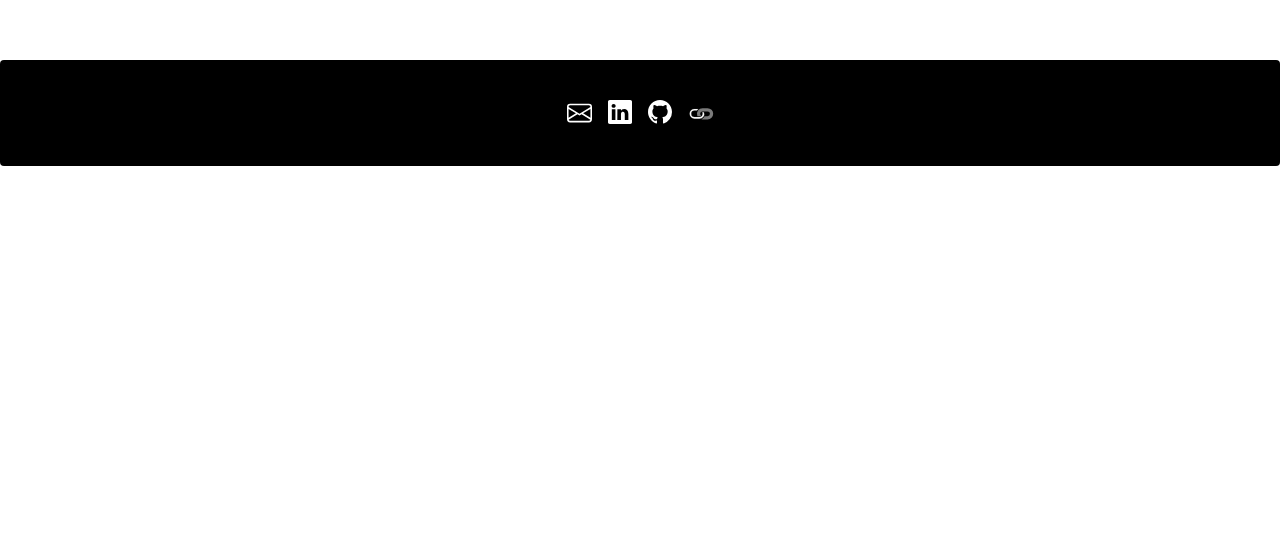
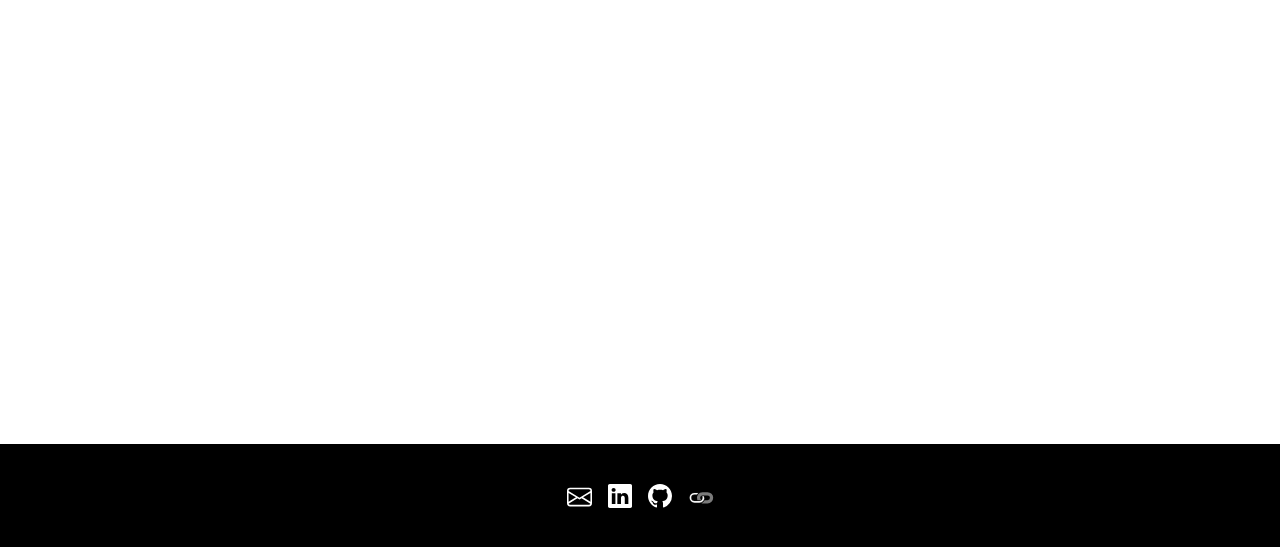
Before and after one commit to sujaykumarmag/pertfolio_site, a Next.js app: page / in a window 1280 px wide. Shown: the part 1079-1626 px from the top of the page. Before the commit the page ends 1245 px from the top, so only its background shows below. Built offline with nearby package versions, Linux system fonts and the light colour scheme.

Commit message:
added Bio

```diff
--- a/src/app/cv/page.js
+++ b/src/app/cv/page.js
@@ -13,7 +13,7 @@ export default function Bio() {
             const iframe = iframeRef.current;
             const windowHeight = window.innerHeight || document.documentElement.clientHeight;
             const iframeHeight = windowHeight - iframe.getBoundingClientRect().top;
-            iframe.style.height = `${2.2 * iframeHeight}px`;
+            iframe.style.height = `${3.7 * iframeHeight}px`;
         };
 
         setIframeHeight();
@@ -46,18 +46,16 @@ export default function Bio() {
 
             <div className="w-full lg:w-2/3 mx-auto p-5 lg:p-8">
                 <div className="text-left mb-4">
-                    <p className='text-2xl lg:text-3xl '>Curriculum Vitae</p>
-                <a className='text-1xl text-left text-blue-900 hover:underline' href="/assets/cv.pdf" target="_blank" >[PDF]</a>
-
+                    <p className="text-2xl lg:text-3xl">Curriculum Vitae</p>
+                    <a className="text-1xl text-left text-blue-900 hover:underline" href="/assets/cv.pdf" target="_blank">
+                        [PDF]
+                    </a>
                 </div>
-
-
-
-                <div className="aspect-w-16 aspect-h-9">
+                <div className="aspect-w-4 aspect-h-3 sm:aspect-w-16 sm:aspect-h-9">
                     <iframe
                         src="/assets/cv.pdf"
                         ref={iframeRef}
-                        className="w-full"
+                        className="w-full h-full"
                         title="Embedded PDF"
                     ></iframe>
                 </div>
@@ -66,6 +64,7 @@ export default function Bio() {
 
 
 
+
         </div>
     )
 }
--- a/src/app/footer.js
+++ b/src/app/footer.js
@@ -7,7 +7,7 @@ const Footer = () => {
 
 
     return (
-        <footer className="footer footer-center p-10 bg-black text-base-content rounded">
+        <footer className="footer footer-center p-10 bg-black text-base-content ">
             <div>
                 <div className="grid grid-flow-col gap-4">
                     <a href={`mailto:${'sujaykumar.reddym@gmail.com'}`}><svg xmlns="http://www.w3.org/2000/svg" width="25" height="26" fill="currentColor" class="bi bi-envelope" viewBox="0 0 16 16"> <path d="M0 4a2 2 0 0 1 2-2h12a2 2 0 0 1 2 2v8a2 2 0 0 1-2 2H2a2 2 0 0 1-2-2V4Zm2-1a1 1 0 0 0-1 1v.217l7 4.2 7-4.2V4a1 1 0 0 0-1-1H2Zm13 2.383-4.708 2.825L15 11.105V5.383Zm-.034 6.876-5.64-3.471L8 9.583l-1.326-.795-5.64 3.47A1 1 0 0 0 2 13h12a1 1 0 0 0 .966-.741ZM1 11.105l4.708-2.897L1 5.383v5.722Z" fill="white"></path> </svg></a>
```
